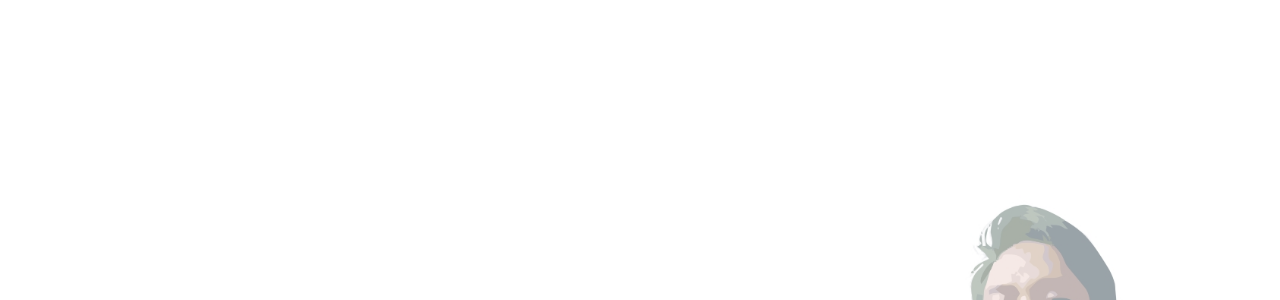
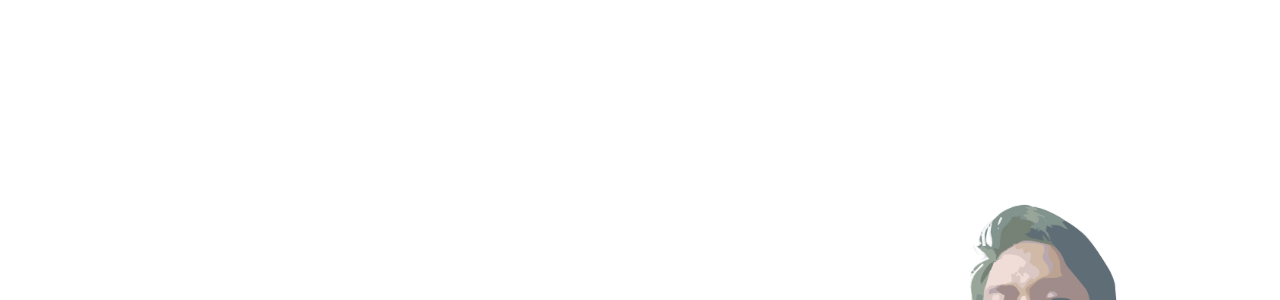
Before and after one commit to ilhambyte/ilhambyte.github.io, a plain HTML site: page index.html in a window 1280 px wide. Shown: the top 300 px of the page. Drawn offline with nearby package versions, Linux system fonts and the light colour scheme.

Commit message:
change bg transparent

```diff
--- a/assets/css/style.css
+++ b/assets/css/style.css
@@ -253,7 +253,7 @@ h1, h2, h3, h4, h5, h6 {
 }
 #hero:before {
   content: "";
-  background: rgba(255, 255, 255, 0.582);
+  background: rgba(255, 255, 255, 0.336);
   position: absolute;
   bottom: 0;
   top: 0;
```
